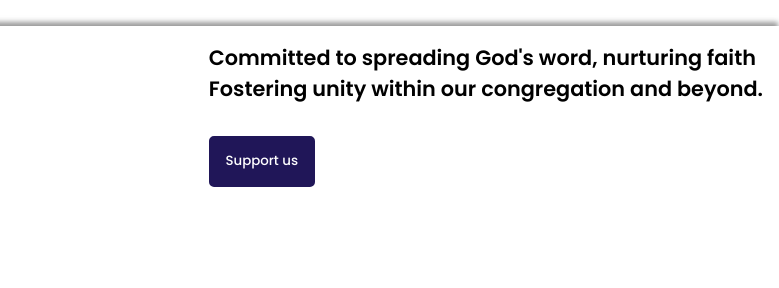
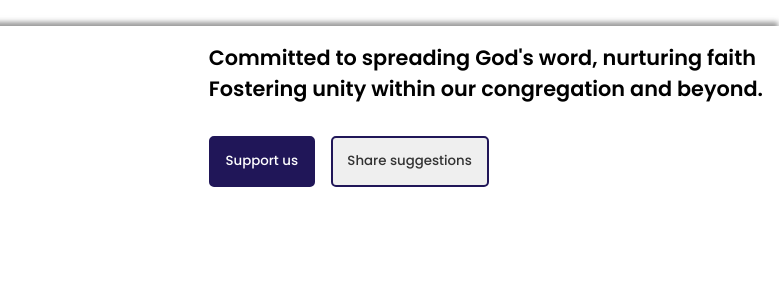
Before and after one commit to sein-pr/URCSA-KC, a plain HTML site: page about.html in a window 1280 px wide. Shown: the part 2890-3178 px from the top of the page, 501-1280 px from the left. Drawn offline with nearby package versions, Linux system fonts and the light colour scheme.

Commit message:
added sugestion box link to footer

```diff
--- a/about.html
+++ b/about.html
@@ -224,7 +224,7 @@
                 <p>Fostering unity within our congregation and beyond.</p>
                 <div class="footer-btn">
                     <button>Support us</button>
-                    <!-- <button>Get involved</button> -->
+                    <button onclick="location.href='suggestion_box.html'">Share suggestions</button>
                 </div>
             </div>
         </div>
```
Also changed, not shown: baptism.html (+1 -1 lines), contact.html (+1 -1 lines), donation.html (+1 -1 lines), index.html (+1 -1 lines), marriage.html (+1 -1 lines), ministries.html (+1 -1 lines), news.html (+1 -1 lines), prayer.html (+1 -1 lines), repentance.html (+1 -1 lines), sermon.html (+1 -1 lines).
